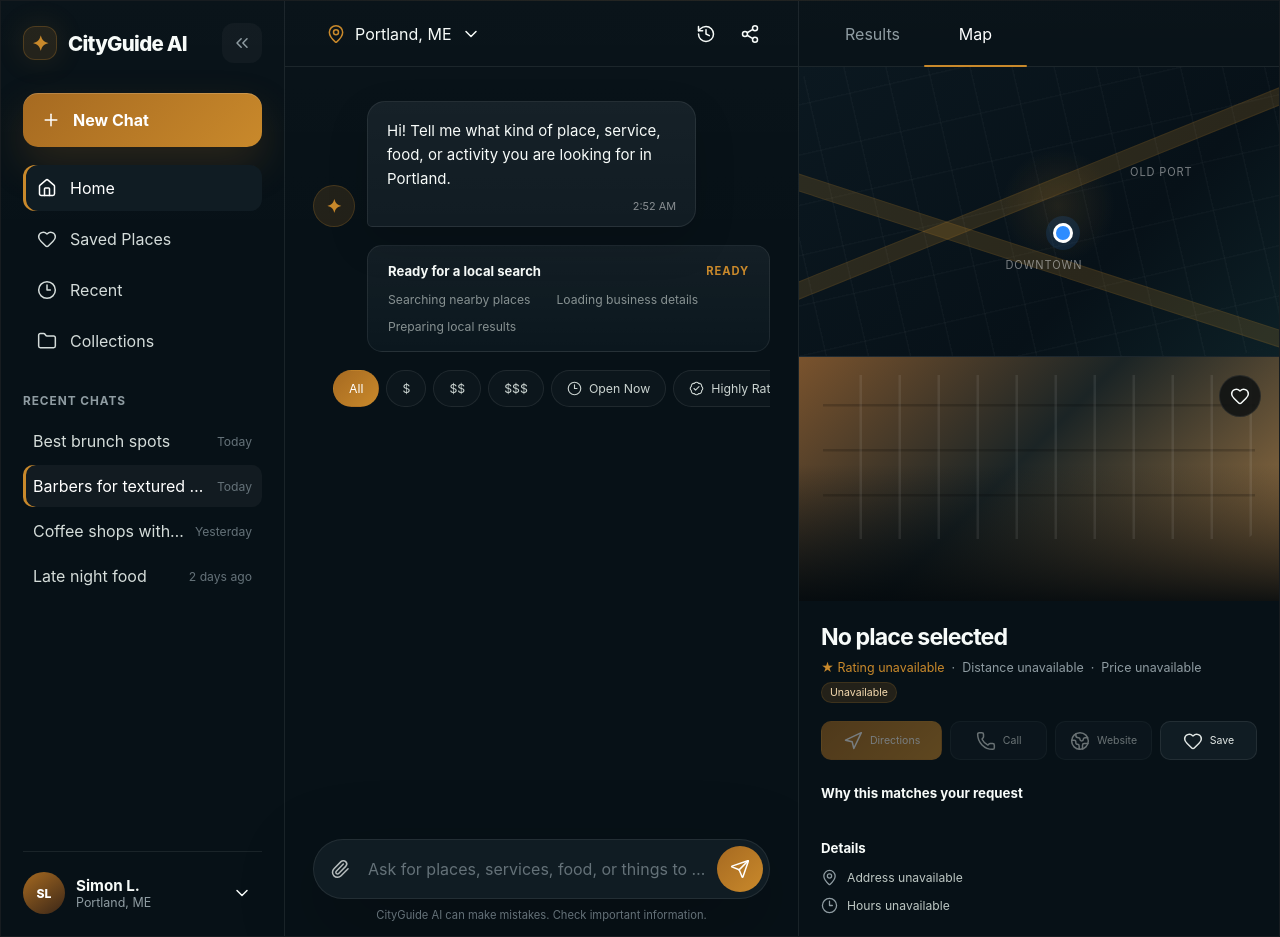
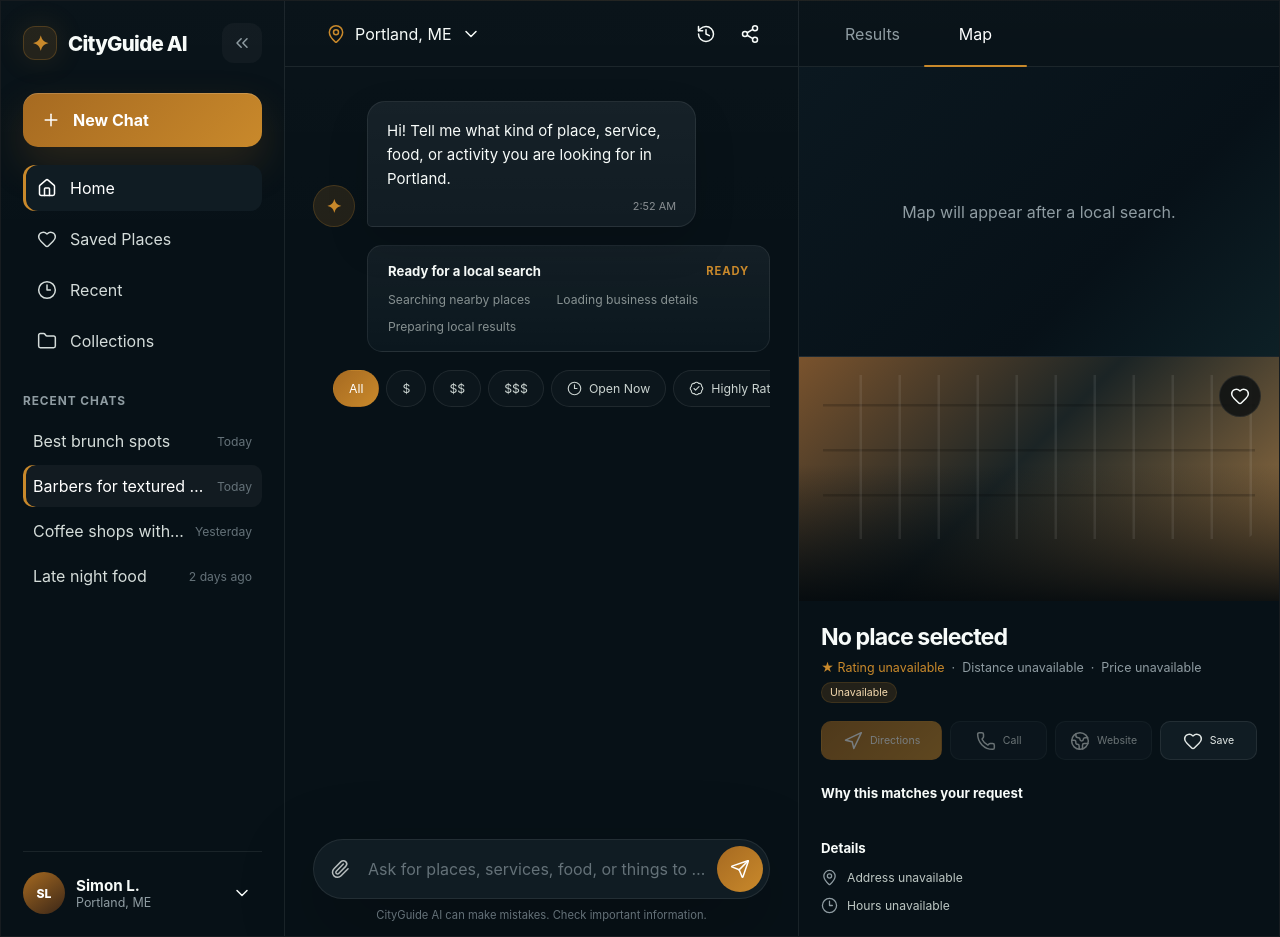
Before and after one commit to simonlartey/cityguide-ai, a Flask app: page /dashboard in a window 1280 px wide. Run offline with Flask 3, Linux system fonts and the light colour scheme; some libraries are stand-ins or nearby versions.

Commit message:
feat: add interactive map container

```diff
--- a/app/static/css/dashboard.css
+++ b/app/static/css/dashboard.css
@@ -1149,6 +1149,28 @@ svg {
   border-bottom: 1px solid var(--dashboard-border);
 }
 
+.map-loading-state {
+  position: absolute;
+  z-index: 2;
+  inset: 0;
+  display: grid;
+  place-items: center;
+  padding: 24px;
+  color: var(--dashboard-muted);
+  text-align: center;
+  background:
+    linear-gradient(
+      135deg,
+      #0b1820,
+      #071118 65%,
+      #0d2026
+    );
+}
+
+.map-loading-state--error {
+  color: #f0b2a8;
+}
+
 .map-grid {
   position: absolute;
   inset: -40px;
--- a/app/templates/dashboard.html
+++ b/app/templates/dashboard.html
@@ -590,13 +590,9 @@
           class="map-preview"
           aria-label="Map preview"
         >
-          <div class="map-grid" aria-hidden="true"></div>
-
-          <span class="map-label map-label--old-port">Old Port</span>
-          <span class="map-label map-label--downtown">Downtown</span>
-
-          <span class="map-location-dot" aria-hidden="true"></span>
-
+          <div class="map-loading-state">
+            <p>Map will appear after a local search.</p>
+          </div>
         </div>
 
         <article class="place-details-card">
```
